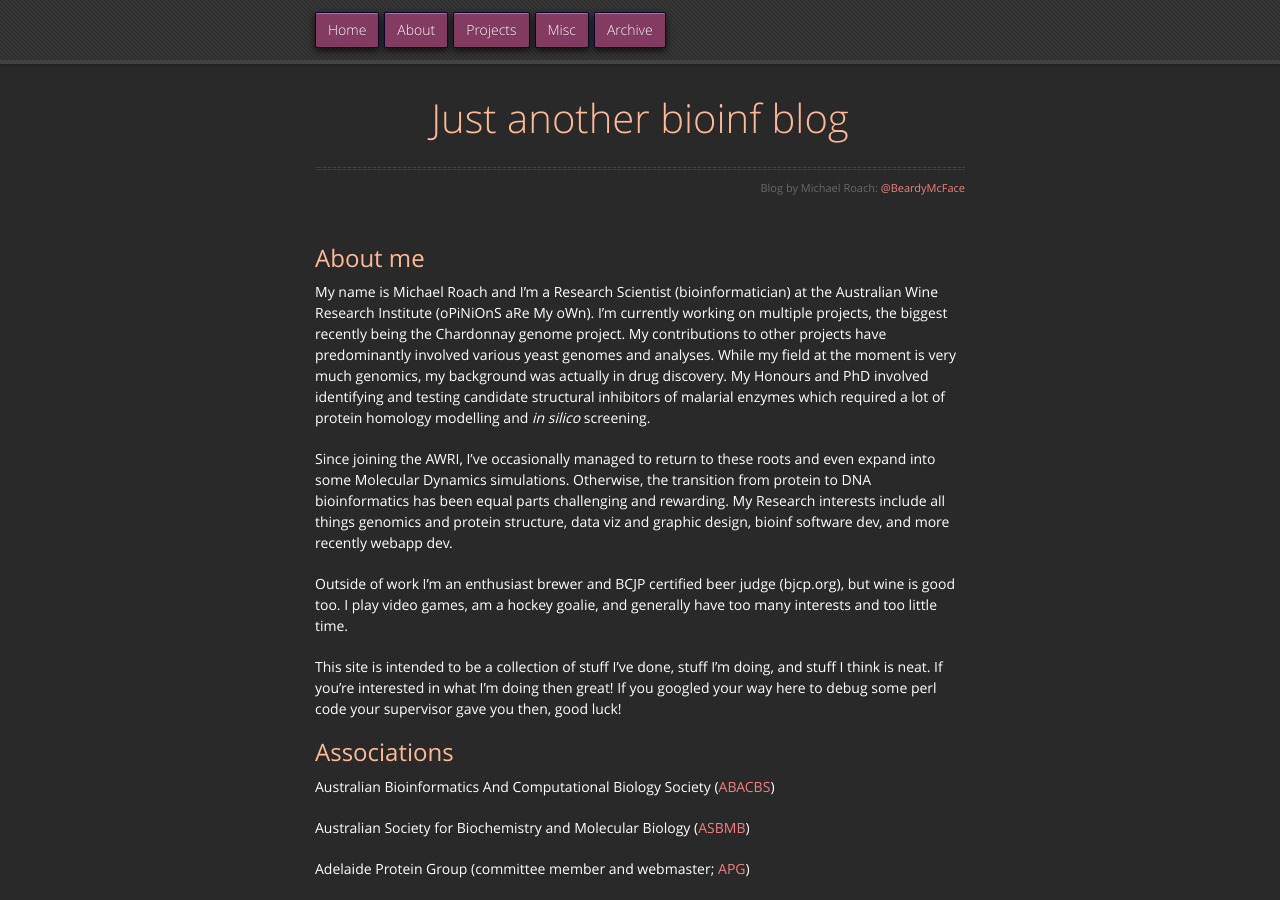
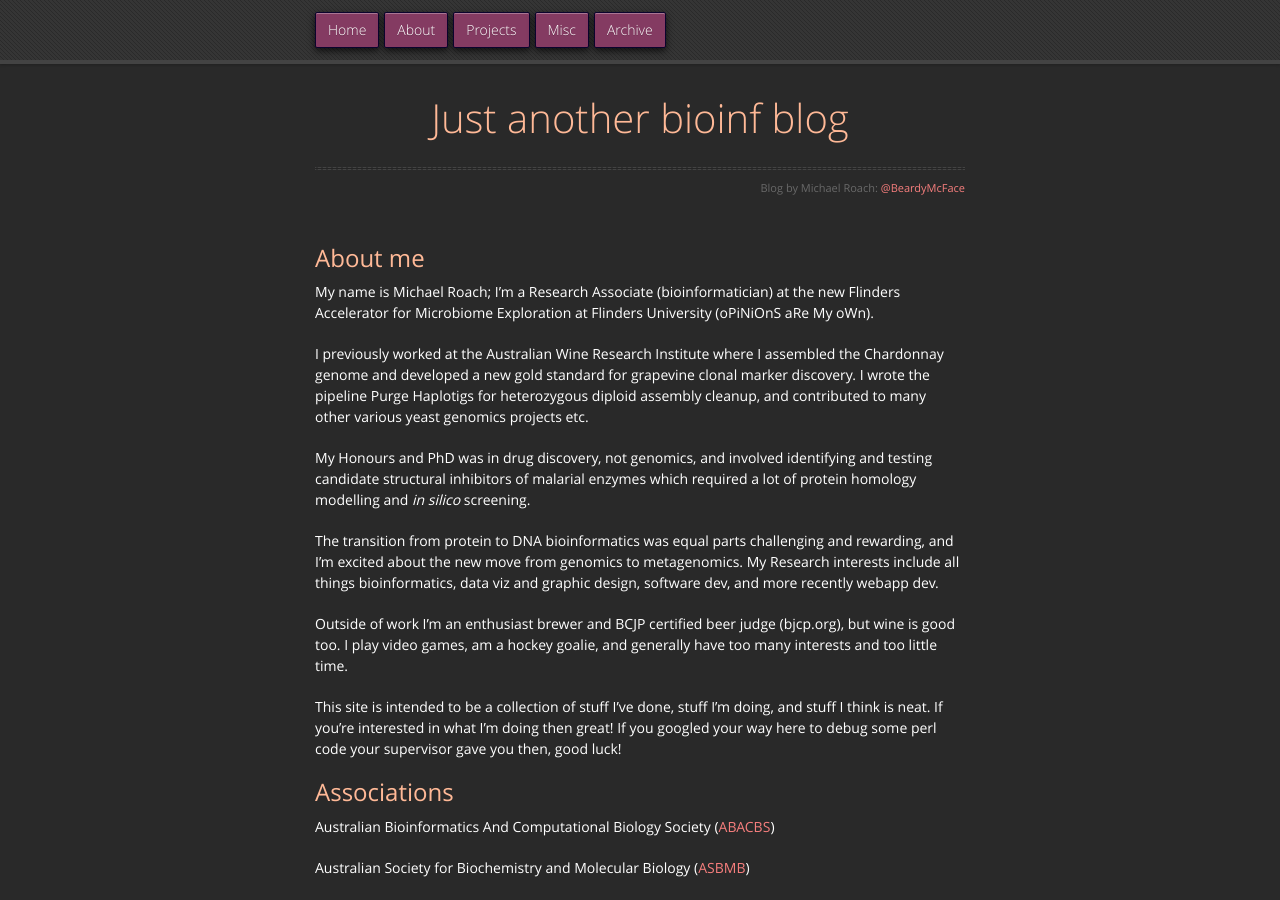
Before and after one commit to beardymcjohnface/beardymcjohnface.github.io, a Jekyll site: the page built from about.md, in a window 1280 px wide and 900 px high. Built offline with Jekyll 4.4.1, drawn with Linux system fonts in a browser that asks for light colours.

Commit message:
new position update

```diff
--- a/about.md
+++ b/about.md
@@ -6,15 +6,19 @@ title: About Me
 
 ## About me
 
-My name is Michael Roach and I'm a Research Scientist (bioinformatician) at the Australian Wine Research Institute (oPiNiOnS aRe My oWn).
-I'm currently working on multiple projects, the biggest recently being the Chardonnay genome project.
-My contributions to other projects have predominantly involved various yeast genomes and analyses.
-While my field at the moment is very much genomics, my background was actually in drug discovery.
-My Honours and PhD involved identifying and testing candidate structural inhibitors of malarial enzymes which required a lot of protein homology modelling and _in silico_ screening.
+My name is Michael Roach; I'm a Research Associate (bioinformatician) at the new Flinders Accelerator for Microbiome
+Exploration at Flinders University (oPiNiOnS aRe My oWn).
 
-Since joining the AWRI, I've occasionally managed to return to these roots and even expand into some Molecular Dynamics simulations.
-Otherwise, the transition from protein to DNA bioinformatics has been equal parts challenging and rewarding.
-My Research interests include all things genomics and protein structure, data viz and graphic design, bioinf software dev, and more recently webapp dev.
+I previously worked at the Australian Wine Research Institute where I assembled the Chardonnay genome and developed a
+new gold standard for grapevine clonal marker discovery. I wrote the pipeline Purge Haplotigs for heterozygous diploid
+assembly cleanup, and contributed to many other various yeast genomics projects etc.
+
+My Honours and PhD was in drug discovery, not genomics, and involved identifying and testing candidate structural
+inhibitors of malarial enzymes which required a lot of protein homology modelling and _in silico_ screening.
+
+The transition from protein to DNA bioinformatics was equal parts challenging and rewarding, and I'm excited about the
+new move from genomics to metagenomics. My Research interests include all things bioinformatics, data viz and graphic
+design, software dev, and more recently webapp dev.
 
 Outside of work I'm an enthusiast brewer and BCJP certified beer judge (bjcp.org), but wine is good too.
 I play video games, am a hockey goalie, and generally have too many interests and too little time.
```
